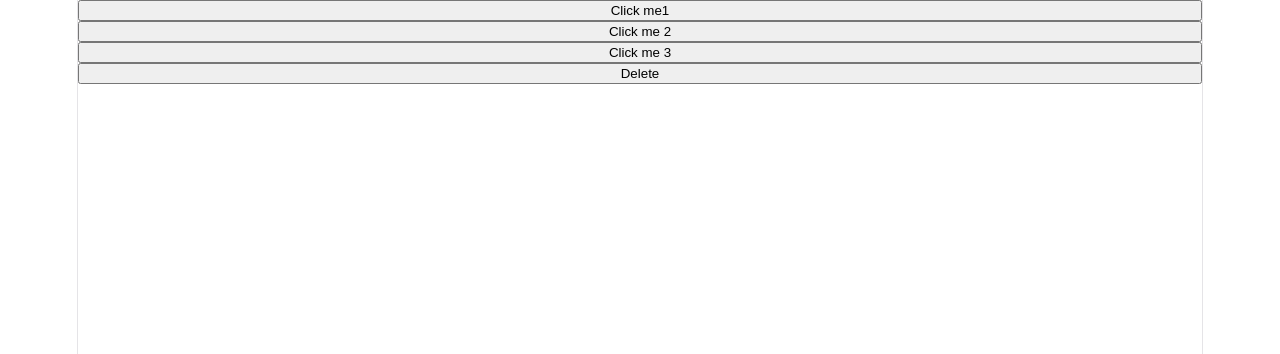
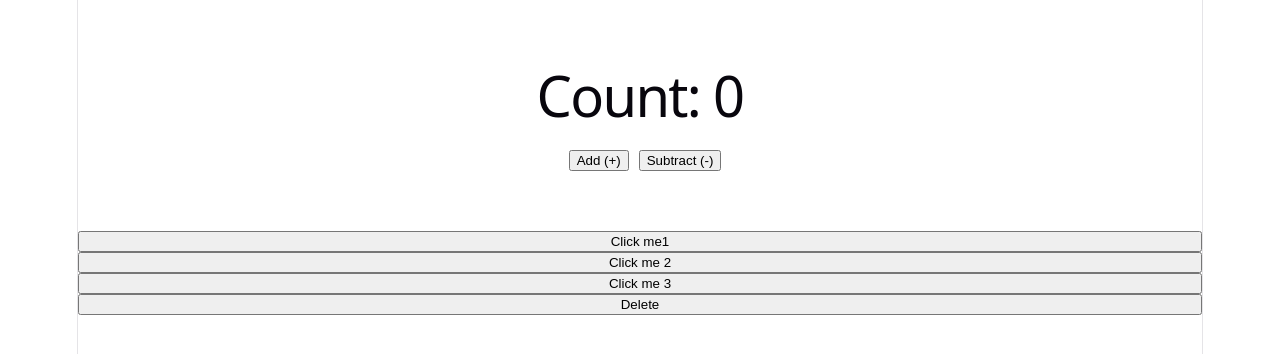
Before and after one commit to MoriamAkterSwarna/state-management-react-mod27, a React (Vite) app: page / in a window 1280 px wide. Shown: the top 354 px of the page. Built offline with nearby package versions, Linux system fonts and the light colour scheme.

Commit message:
Code for video-3 added

```diff
--- a/src/App.tsx
+++ b/src/App.tsx
@@ -1,4 +1,5 @@
 import "./App.css";
+import Counter from "./Counter";
 
 function App() {
   const handleClick2 = () => {
@@ -14,6 +15,8 @@ function App() {
 
   return (
     <>
+      <Counter />
+
       {/* Way 1 */}
       <button onClick={() => console.log("Clicked! 1")}>Click me1</button>
 
--- /dev/null
+++ b/src/Counter.tsx
@@ -0,0 +1,28 @@
+// Counter.jsx
+import { useState } from 'react';
+
+function Counter() {
+  const [count, setCount] = useState(0);
+
+  const handleAdd = () => {
+    setCount(count + 1);
+  };
+
+  const handleSubtract = () => {
+    setCount(count - 1);
+  };
+
+  return (
+    <div style={{ textAlign: 'center', margin: '50px' }}>
+      <h1>Count: {count}</h1>
+      <button style={{ margin: '10px' }} onClick={handleAdd}>
+        Add (+)
+      </button>
+      <button onClick={handleSubtract}>
+        Subtract (-)
+      </button>
+    </div>
+  );
+}
+
+export default Counter;
```
